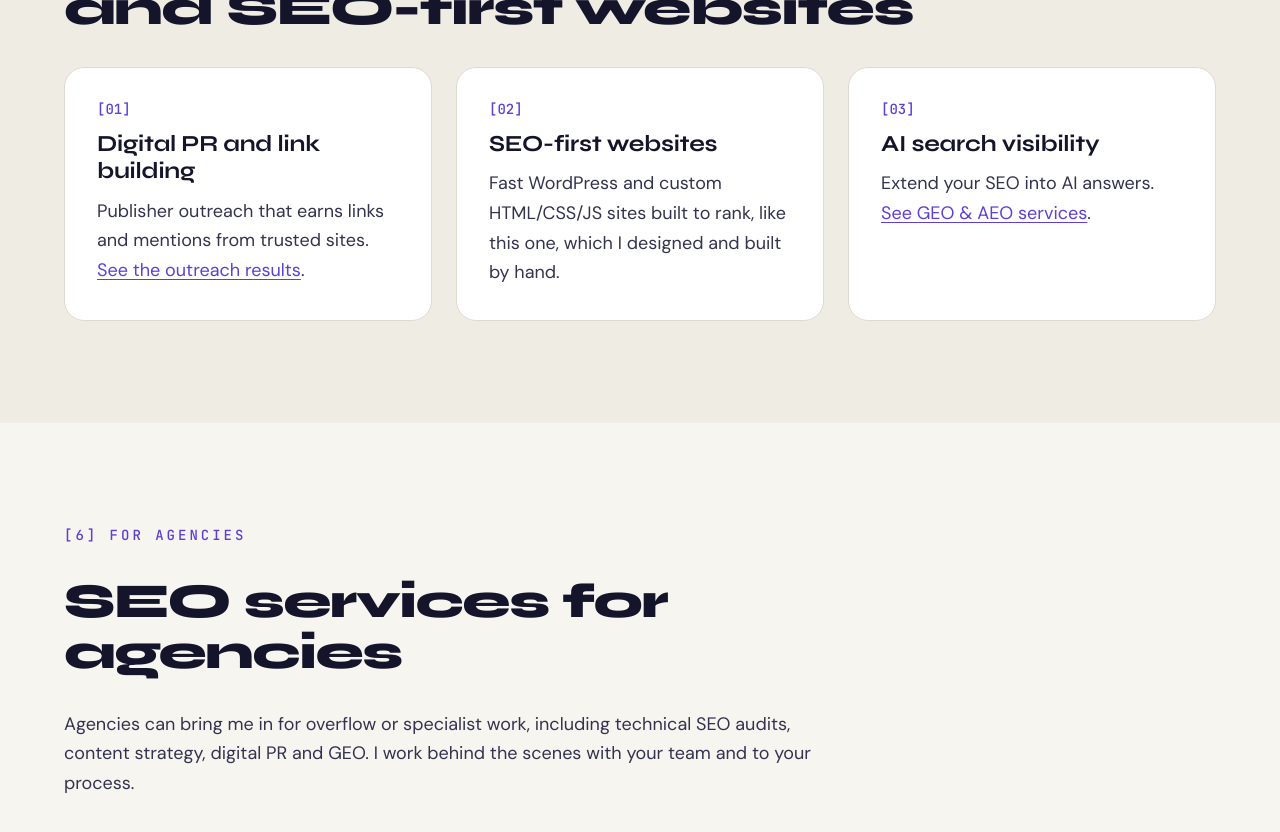
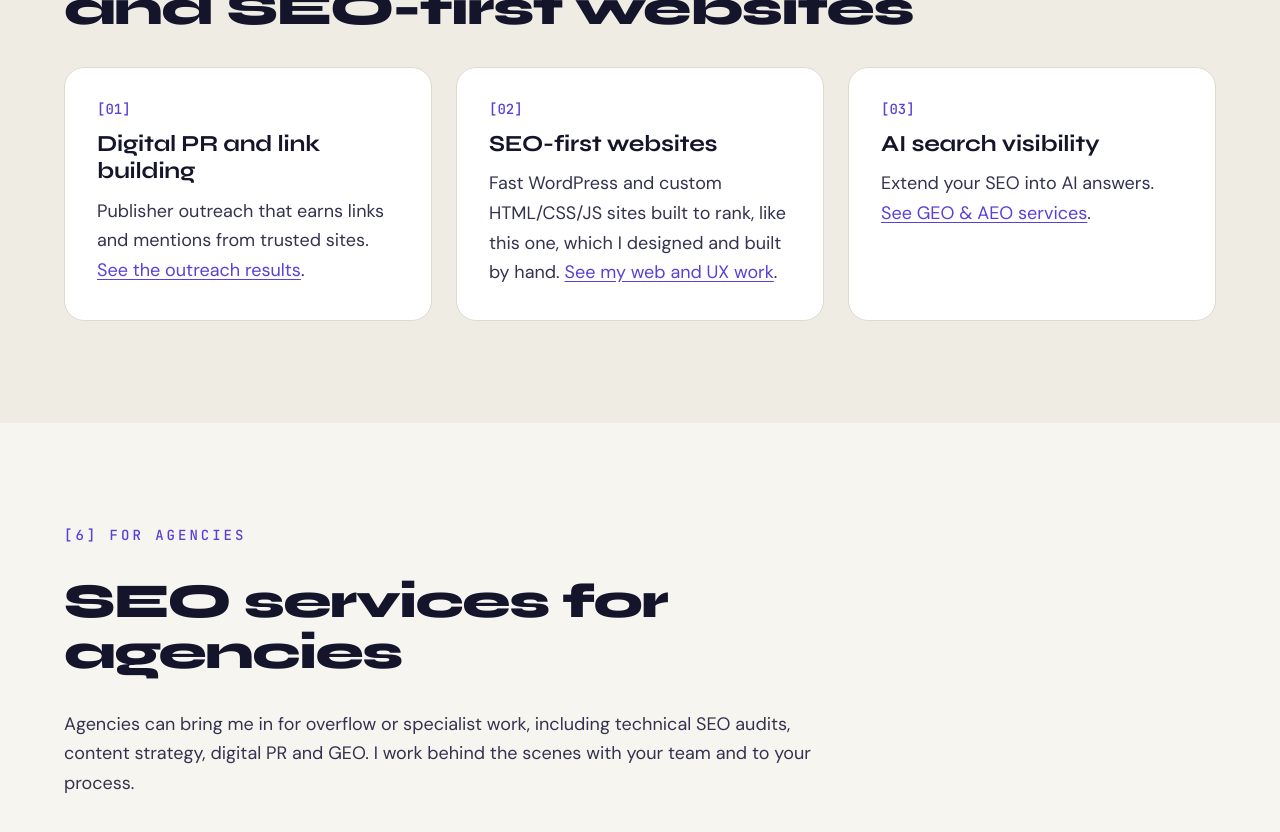
Before and after one commit to JBreezeA/jenalston-site, a Jekyll site: the page seo-services.html, which Jekyll copies as it is, in a window 1280 px wide and 900 px high, scrolled down 3063 px. Shown: the top 832 px of the window. Built offline with Jekyll 4.4.1, drawn with Linux system fonts in a browser that asks for light colours.

Commit message:
Update seo-services.html

```diff
--- a/seo-services.html
+++ b/seo-services.html
@@ -137,7 +137,7 @@ h3{font-weight:700;font-size:23px;line-height:1.2;letter-spacing:-0.01em}
 <div class="wrap">
 <div class="lab">[5] Authority</div>
 <h2>Digital PR, link building and SEO-first websites</h2>
-<div class="cards"><div class="card"><div class="num">[01]</div><h3>Digital PR and link building</h3><p>Publisher outreach that earns links and mentions from trusted sites. <a href="/case-studies#digital-pr">See the outreach results</a>.</p></div><div class="card"><div class="num">[02]</div><h3>SEO-first websites</h3><p>Fast WordPress and custom HTML/CSS/JS sites built to rank, like this one, which I designed and built by hand.</p></div><div class="card"><div class="num">[03]</div><h3>AI search visibility</h3><p>Extend your SEO into AI answers. <a href="/geo-aeo-services">See GEO &amp; AEO services</a>.</p></div></div>
+<div class="cards"><div class="card"><div class="num">[01]</div><h3>Digital PR and link building</h3><p>Publisher outreach that earns links and mentions from trusted sites. <a href="/case-studies#digital-pr">See the outreach results</a>.</p></div><div class="card"><div class="num">[02]</div><h3>SEO-first websites</h3><p>Fast WordPress and custom HTML/CSS/JS sites built to rank, like this one, which I designed and built by hand. <a href="/case-studies#design-web">See my web and UX work</a>.</p></div><div class="card"><div class="num">[03]</div><h3>AI search visibility</h3><p>Extend your SEO into AI answers. <a href="/geo-aeo-services">See GEO &amp; AEO services</a>.</p></div></div>
 </div>
 </section>
 <section class="sec " id="agencies">
```
